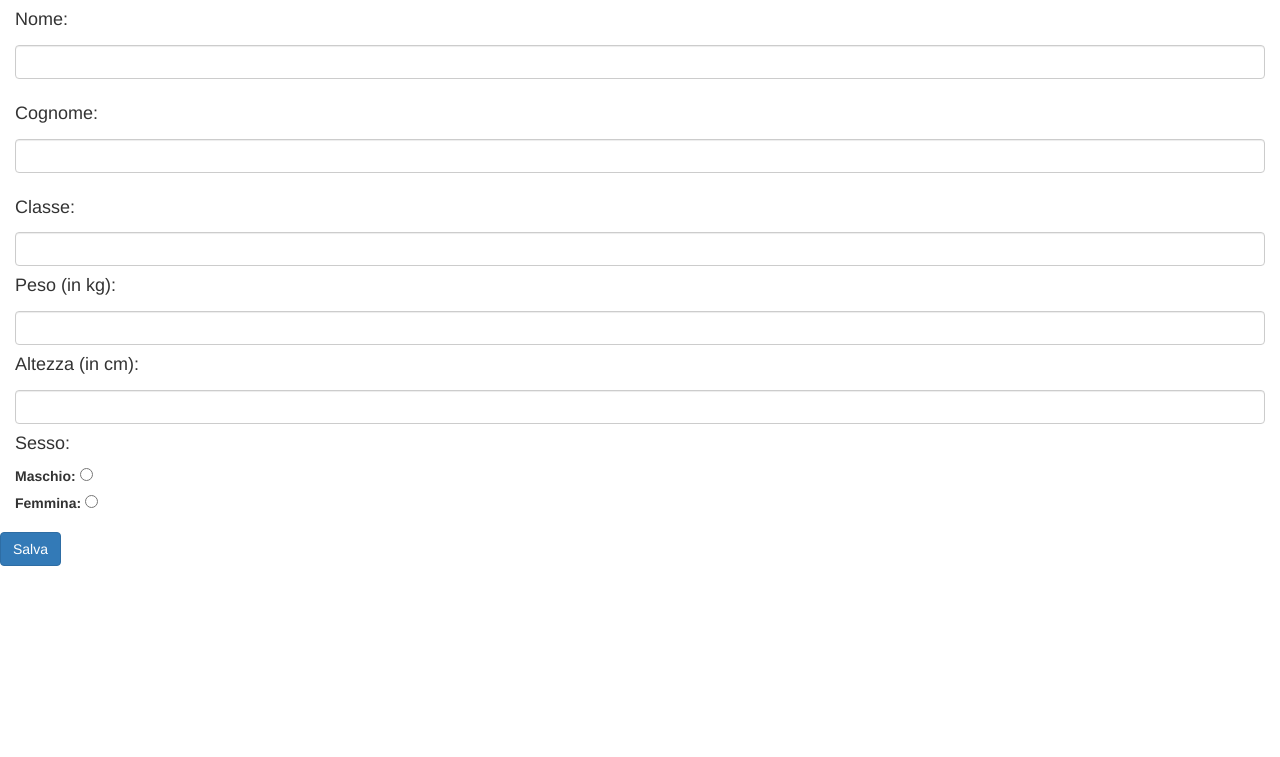
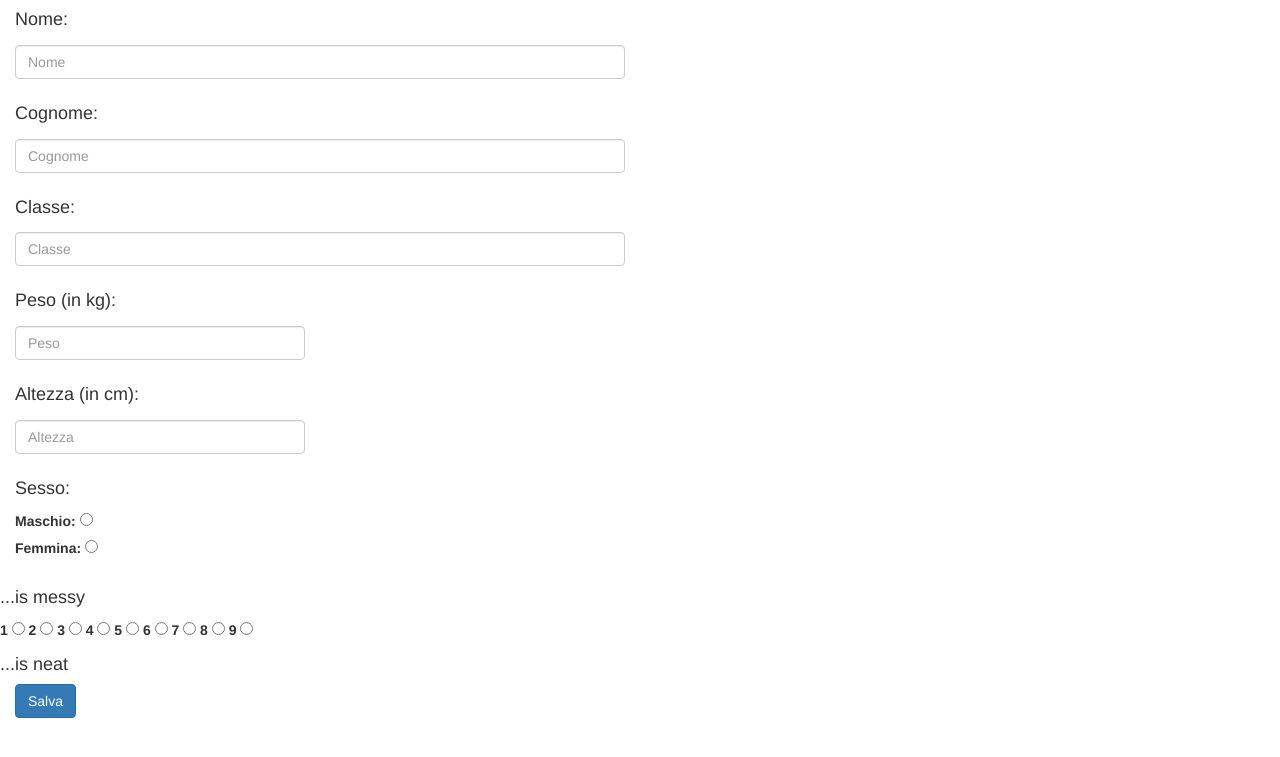
Before and after one commit to DCaliari/PowerSet_Choice, a Django app: page /Choice/questionnaire_kids in a window 1280 px wide. Shown: the top 757 px of the page. Run offline with Django 3.2, Linux system fonts and the light colour scheme; parts of the project's set-up code (start-up, migrations or seed data) failed here and were passed over; some libraries are stand-ins or nearby versions.

Commit message:
Modify look of questionnaire_kids Learn multiple radio buttons

```diff
--- a/Choice/templates/questionnaire_kids.html
+++ b/Choice/templates/questionnaire_kids.html
@@ -2,40 +2,73 @@
 {% load static %}
 
 {% block content %}
-<div class="row">
-	<div class="col-md-12">
 <form action="questionnaire_kids_save" method="post">
-			<div class="form-group">
+	<div class="form-group row">
+		<div class="col-md-6">
 			<label for="nome"><h4>Nome:</h4></label>
-				<input type="text" id="nome" name="nome" class="form-control"/>
+			<input type="text" id="nome" name="nome" class="form-control" placeholder="Nome"/>
 		</div>
-<!------------------------------------------------------------------>
-			<div class="form-group">
+	</div>
+	<div class="form-group row">
+		<div class="col-md-6">
 				<label for="cognome"><h4>Cognome:</h4></label>
-				<input type="text" id="cognome" name="cognome" class="form-control"/>
+				<input type="text" id="cognome" name="cognome" class="form-control" placeholder="Cognome"/>
 		</div>
+	</div>
+	<div class="form-group row">
+		<div class="col-md-6">
 				<label for="classe"><h4>Classe:</h4></label>
-				<input type="text" id="classe" name="classe" class="form-control"/>
+				<input type="text" id="classe" name="classe" class="form-control" placeholder="Classe"/>
+		</div>
+	</div>
+	<div class="form-group row">
+		<div class="col-md-3">
 			<label for="peso"><h4>Peso (in kg):</h4></label>
-				<input type="number" id="peso" name="peso" class="form-control"/>
+			<input type="number" id="peso" name="peso" class="form-control" placeholder="Peso"/>
+		</div>
+	</div>
+	<div class="form-group row">
+		<div class="col-md-3">
 			<label for="altezza"><h4>Altezza (in cm):</h4></label>
-				<input type="number" id="altezza" name="altezza" class="form-control"/>
+			<input type="number" id="altezza" name="altezza" class="form-control" placeholder="Altezza"/>
+		</div>
+	</div>
+	<div class="form-group row">
+		<div class="col-md-6">
 			<h4>Sesso:</h4>
 			<label for="maschio">Maschio:</label>
 			<input type="radio" id="maschio" name="sesso" value="M"/><br>
 			<label for="femmina">Femmina:</label>
 			<input type="radio" id="femmina" name="sesso" value="F"/>
-<!------------------------------------------------------------------>
 		</div>
+	</div>
+	<div class="form-group row">
+		<h4>...is messy</h4>
+			<label for="1">1</label>
+			<input type="radio" id="1" name="messy" value="1"/>
+			<label for="2">2</label>
+			<input type="radio" id="2" name="messy" value="2"/>
+			<label for="3">3</label>
+			<input type="radio" id="3" name="messy" value="3"/>
+			<label for="4">4</label>
+			<input type="radio" id="4" name="messy" value="4"/>
+			<label for="5">5</label>
+			<input type="radio" id="5" name="messy" value="5"/>
+			<label for="6">6</label>
+			<input type="radio" id="6" name="messy" value="6"/>
+			<label for="7">7</label>
+			<input type="radio" id="7" name="messy" value="7"/>
+			<label for="8">8</label>
+			<input type="radio" id="8" name="messy" value="8"/>
+			<label for="9">9</label>
+			<input type="radio" id="9" name="messy" value="9"/>
+		<div class="col-6"><h4>...is neat</h4></div>
+	<div class="col-sm-10">
 		<button class="btn btn-primary" type="submit">Salva</button>
-
+	</div>
 	<!-- csrf is a series of pseudo-casual numbers to avoid that sharing a link may be "used to get money illegally."
 	It is a security number.-->
 	{% csrf_token %}
 </form>
-	</div>
-</div>
-
-
 
 {% endblock %}
--- a/static/css/my_style.css
+++ b/static/css/my_style.css
@@ -10,8 +10,8 @@
 }
 
 .choice_image {
-		width:230px;
-		height:auto;
+	width:230px;
+	height:auto;
 }
 
 .selected_image {
```
Lines whose indentation alone changed are shown as unchanged.
